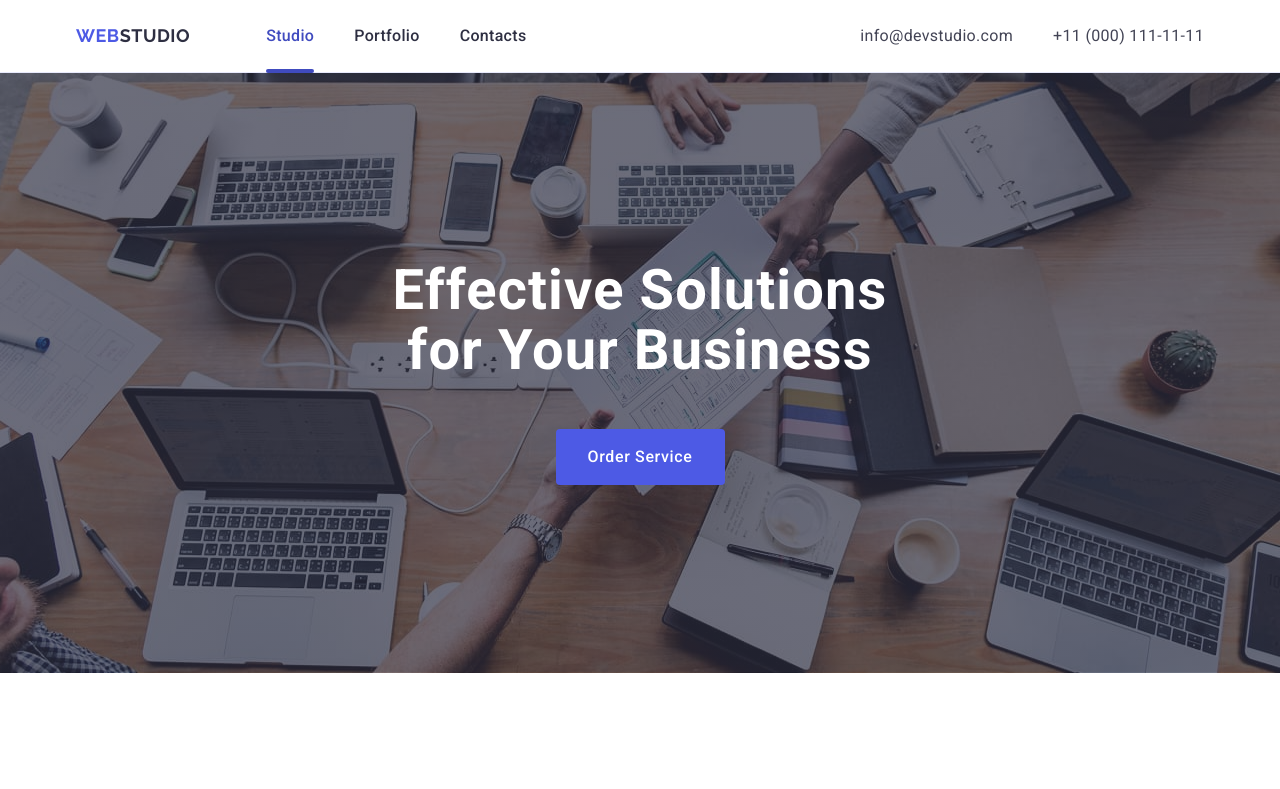
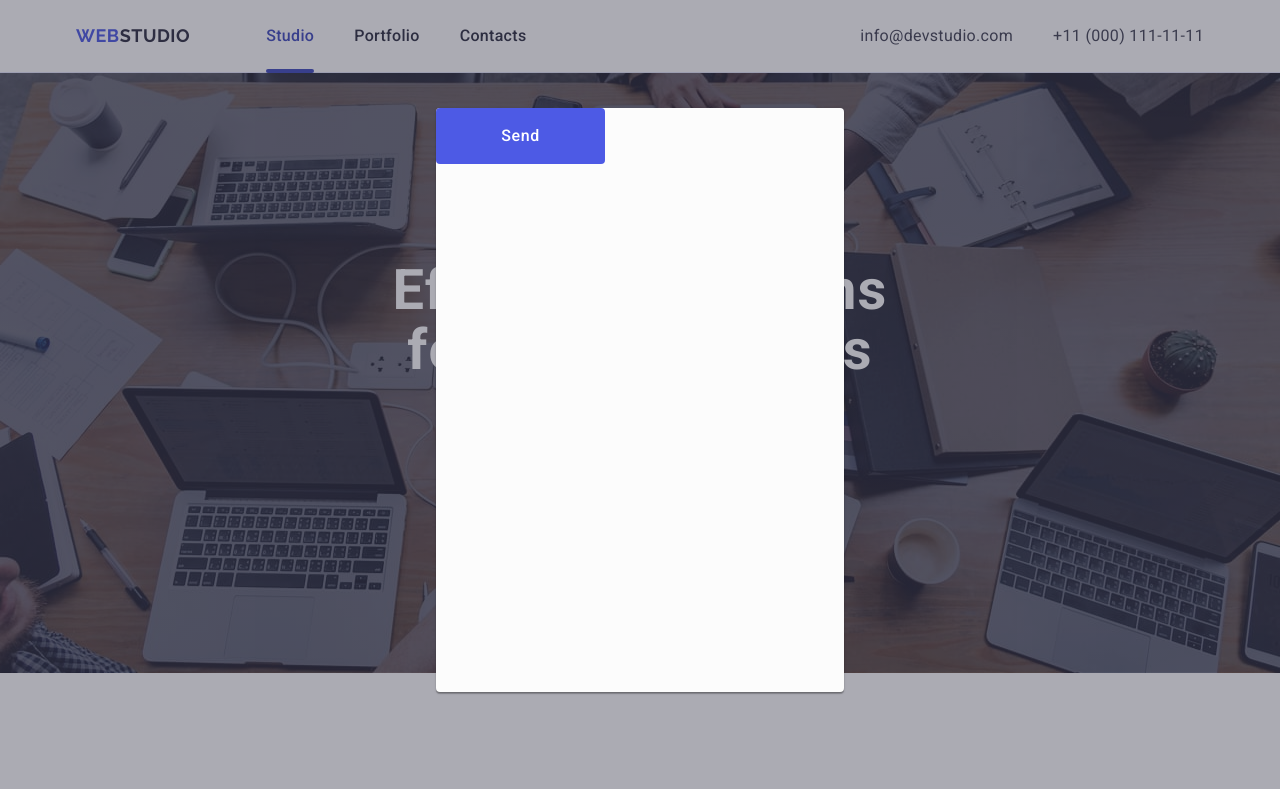
Before and after one commit to VladKzern/goit-markup-hw-05, a plain HTML site: page index.html in a window 1280 px wide. Shown: the top 789 px of the page. Drawn offline with nearby package versions, Linux system fonts and the light colour scheme.

Commit message:
added button for modal form

```diff
--- a/css/styles.css
+++ b/css/styles.css
@@ -182,7 +182,7 @@ a {
   letter-spacing: 0.02em;
 }
 
-.order-button {
+.btn {
   display: block;
   min-width: 169px;
   height: 56px;
@@ -199,8 +199,8 @@ a {
   transition: background-color 250ms cubic-bezier(0.4, 0, 0.2, 1);
 }
 
-.order-button:hover,
-.order-button:focus {
+.btn:hover,
+.btn:focus {
   background-color: #404bbf;
 }
 
@@ -489,6 +489,34 @@ a {
   display: flex;
   justify-content: center;
   align-items: center;
+
+  background-color: rgba(46, 47, 66, 0.4);
+  transition: opacity 250ms cubic-bezier(0.4, 0, 0.2, 1),
+              visibility 250ms cubic-bezier(0.4, 0, 0.2, 1);
+}
+
+.modal {
+  position: absolute;
+  top: 50%;
+  left: 50%;
+  transform: translate(-50%, -50%);
+  width: 408px;
+  min-height: 584px;
+
+  background: #fcfcfc;
+  box-shadow: 0px 1px 1px rgba(0, 0, 0, 0.14),
+              0px 1px 3px rgba(0, 0, 0, 0.12),
+              0px 2px 1px rgba(0, 0, 0, 0.2);
+  border-radius: 4px;
+  transition: transform 250ms cubic-bezier(0.4, 0, 0.2, 1);
+}
+
+.modal > .btn {
+  position: absolute;
+  display: flex;
+  align-items: center;
+  justify-content: center;
+  padding: 0;
 }
 
 /* End Modal Section */
--- a/index.html
+++ b/index.html
@@ -40,7 +40,7 @@
     <section class="ordering-section">
       <div class="container">
         <h1 class="main-ordering-title">Effective Solutions for Your Business</h1>
-        <button type="button" class="order-button">Order Service</button>
+        <button type="button" class="btn">Order Service</button>
       </div>
     </section>
     <!-- Section about features of company -->
@@ -394,7 +394,7 @@
 
   <div class="modal-overlay">
     <div class="modal">
-
+      <button type="button" class="btn">Send</button>
     </div>
   </div>
 </body>
```
